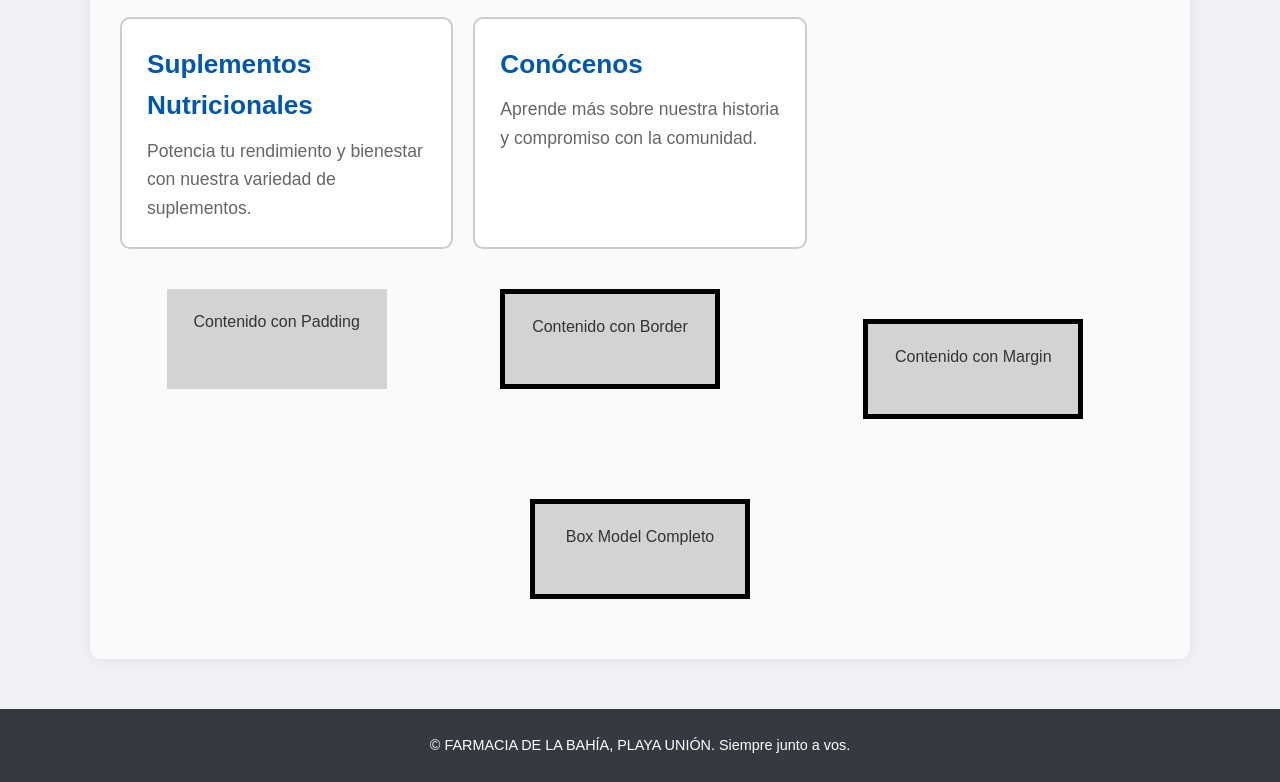
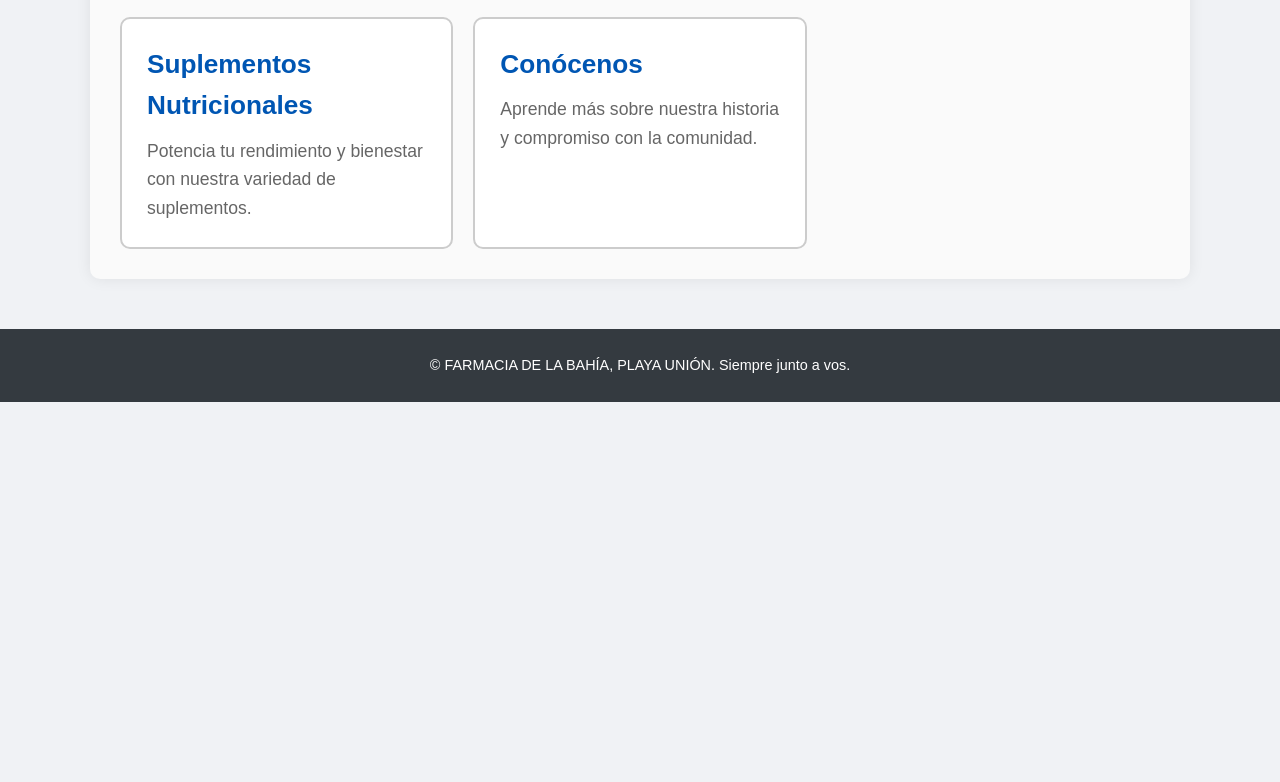
Before and after one commit to FranciscoTTorres/farmacia-de-la-bahia, a plain HTML site: page index.html in a window 1280 px wide. Shown: the part 697-1479 px from the top of the page. After the commit the page ends 1099 px from the top, so only its background shows below. Drawn offline with Linux system fonts and the light colour scheme.

Commit message:
index.html
Modifique una parte del codigo que estaba de mas

```diff
--- a/index.html
+++ b/index.html
@@ -58,14 +58,7 @@
         <h3><a href="Paginas/Nosotros.html">Conócenos</a></h3>
         <p>Aprende más sobre nuestra historia y compromiso con la comunidad.</p>
       </div>
-    </section>
 
-    <section class="box-model-demo">
-      <div class="padding-box">Contenido con Padding</div>
-      <div class="border-box">Contenido con Border</div>
-      <div class="margin-box">Contenido con Margin</div>
-      <div class="box-model">Box Model Completo</div>
-    </section>
   </main>
 
 
```
